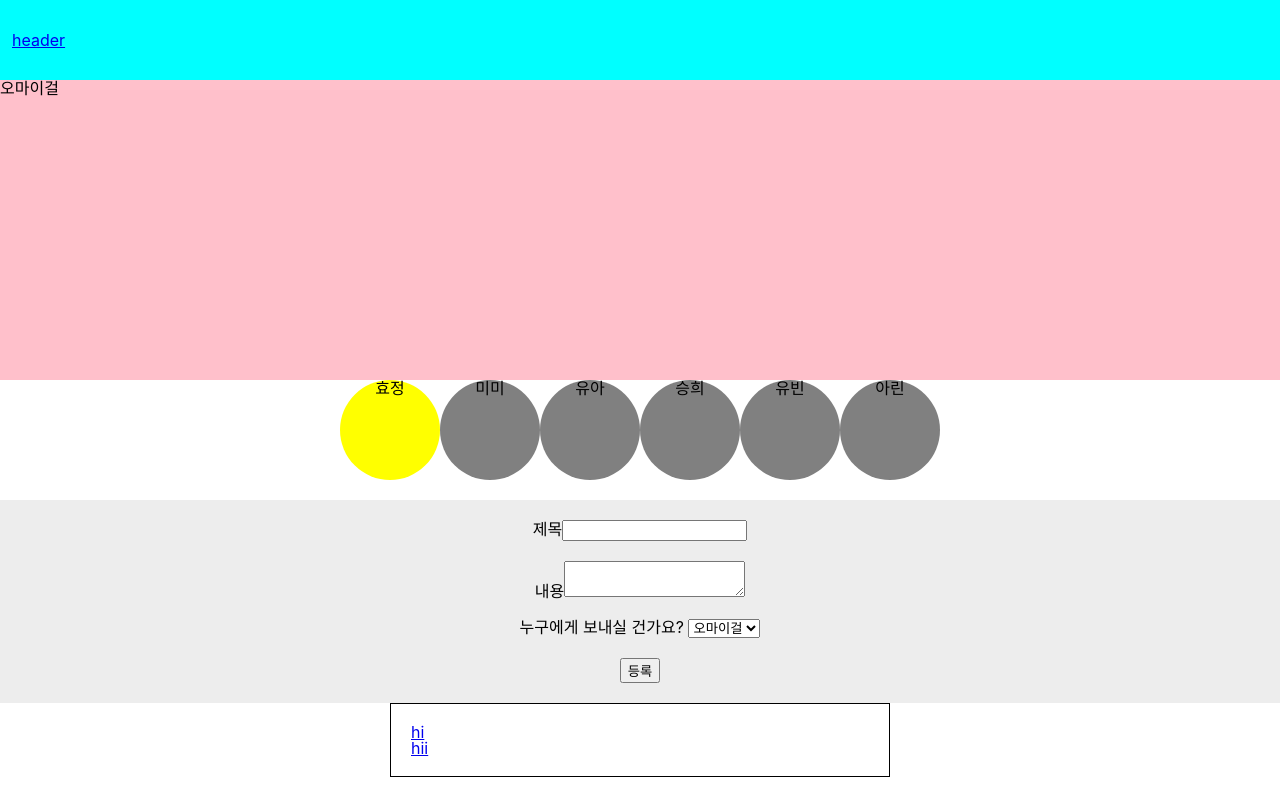
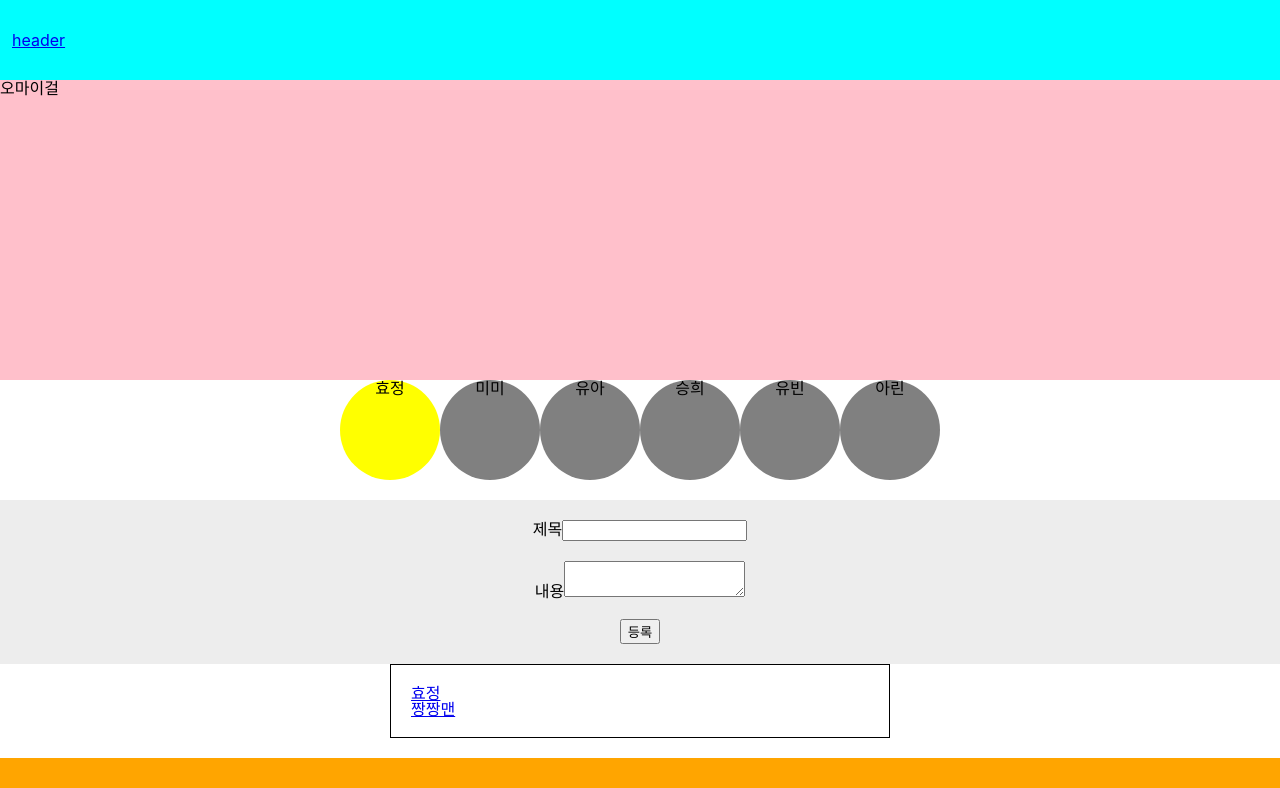
Before and after one commit to brownrice0916/fan-letter-site, a React (Create React App) app: page /fanletter/1 in a window 1280 px wide. Shown: the top 788 px of the page. Built offline with nearby package versions, Linux system fonts and the light colour scheme.

Commit message:
add all-function

```diff
--- a/src/components/Layout.jsx
+++ b/src/components/Layout.jsx
@@ -22,11 +22,13 @@ const StyledFooter = styled.footer`
   justify-content: center;
 `;
 
-const Layout = ({ children }) => {
+const Layout = ({ children, setSelectedMember }) => {
   return (
     <div>
       <StyledHeader>
-        <Link to="/">header</Link>
+        <Link to="/" onClick={() => setSelectedMember("")}>
+          header
+        </Link>
       </StyledHeader>
       {children}
       <StyledFooter>푸터임</StyledFooter>
--- a/src/pages/FanLetter.jsx
+++ b/src/pages/FanLetter.jsx
@@ -1,6 +1,5 @@
-import React, { useEffect, useState } from "react";
+import React, { useEffect } from "react";
 import { Link, useParams } from "react-router-dom";
-import { datas } from "../shared/artists";
 import styled from "styled-components";
 import { v4 as uuidv4 } from "uuid";
 
@@ -61,6 +60,7 @@ const FanLetter = ({
   setArtists,
   selectedMember,
   setSelectedMember,
+  setCurrentArtist,
 }) => {
   const params = useParams();
 
@@ -68,35 +68,38 @@ const FanLetter = ({
   const currentArtist = artists.find((item) => item.id === parseInt(params.id));
 
   useEffect(() => {
-    setSelectedMember(currentArtist.members[0]);
-  }, []);
-  console.log("foundData", currentArtist);
+    setCurrentArtist(artists.find((item) => item.id === parseInt(params.id)));
+    setSelectedMember((prev) => (prev ? prev : currentArtist.members[0]));
+  }, [currentArtist, setSelectedMember, setCurrentArtist, params.id]);
   const handleSubmit = (e) => {
     e.preventDefault();
 
     const nickname = e.target.nickname.value;
     const content = e.target.content.value;
-    const changedMembers = artists.map((member) => {
-      if (member.id === selectedMember.id) {
-        // 선택된 멤버의 경우 fanLetters를 업데이트한 새로운 객체를 반환
-        return {
+
+    const addedLetters = { nickname, content, id: uuidv4(), date: new Date() };
+    const changedArtists = artists.map((artist) =>
+      artist.id === currentArtist.id
+        ? {
+            ...artist,
+            members: artist.members.map((member) =>
+              member.id === selectedMember.id
+                ? {
                     ...member,
-          fanLetters: [
-            ...member.fanLetters,
-            { nickname, content, id: uuidv4(), date: new Date() },
-          ],
-        };
+                    fanLetters: [...member.fanLetters, addedLetters],
                   }
-      return member; // 선택되지 않은 멤버는 그대로 반환
+                : member
+            ),
+          }
+        : artist
+    );
+    setArtists(changedArtists);
+    setSelectedMember({
+      ...selectedMember,
+      fanLetters: [...selectedMember.fanLetters, addedLetters],
     });
-    setArtists(changedMembers);
-    //setFanLetters([...fanLetters, { title, content }]);
 
     // 선택된 멤버의 fanLetters 업데이트
-    const updatedSelectedMember = changedMembers.find(
-      (member) => member.id === selectedMember.id
-    );
-    setSelectedMember(updatedSelectedMember);
   };
 
   return (
@@ -137,6 +140,7 @@ const FanLetter = ({
           <textarea type="content" name="content" />
         </div>
         <div>
+          {currentArtist.length > 0 && (
             <p>
               누구에게 보내실 건가요?{" "}
               <span>
@@ -145,13 +149,13 @@ const FanLetter = ({
                   value={selectedMember ? selectedMember.id : 0}
                   onChange={(e) => {
                     const selectedMemberId = parseInt(e.target.value);
-                  const selectedMember = artists.find(
+                    const selectedMember = currentArtist.members.find(
                       (member) => member.id === selectedMemberId
                     );
                     setSelectedMember(selectedMember);
                   }}
                 >
-                {artists.map((member) => (
+                  {currentArtist.members.map((member) => (
                     <option key={member.id} value={member.id}>
                       {member.name}
                     </option>
@@ -159,6 +163,7 @@ const FanLetter = ({
                 </select>
               </span>
             </p>
+          )}
         </div>
         <input type="submit" value="등록" />
       </StyledForm>
--- a/src/pages/Home.jsx
+++ b/src/pages/Home.jsx
@@ -1,4 +1,3 @@
-import React, { useState } from "react";
 import { Link } from "react-router-dom";
 import styled from "styled-components";
 import { datas } from "../shared/artists";
@@ -26,8 +25,6 @@ const StyledArtistList = styled.section`
   }
 `;
 
-const moveToFanPage = (id) => {};
-
 const Home = () => {
   return (
     <>
@@ -38,7 +35,7 @@ const Home = () => {
         <h1>아티스트리스트</h1>
         <ul>
           {datas.map((item) => (
-            <li onClick={moveToFanPage} key={item.id}>
+            <li key={item.id}>
               <Link to={`/fanletter/${item.id}`}>{item.name}</Link>
             </li>
           ))}
--- a/src/shared/Router.js
+++ b/src/shared/Router.js
@@ -9,10 +9,11 @@ import { datas } from "./artists";
 const Router = () => {
   const [artists, setArtists] = useState(datas);
   const [selectedMember, setSelectedMember] = useState();
+  const [currentArtist, setCurrentArtist] = useState(datas[0]);
   console.log(datas);
   return (
     <BrowserRouter>
-      <Layout>
+      <Layout setSelectedMember={setSelectedMember}>
         <Routes>
           <Route path="/" element={<Home />} />
           <Route
@@ -23,6 +24,7 @@ const Router = () => {
                 selectedMember={selectedMember}
                 artists={artists}
                 setArtists={setArtists}
+                setCurrentArtist={setCurrentArtist}
               />
             }
           />
@@ -33,6 +35,8 @@ const Router = () => {
                 selectedMember={selectedMember}
                 artists={artists}
                 setArtists={setArtists}
+                currentArtist={currentArtist}
+                setSelectedMember={setSelectedMember}
               />
             }
           />
--- a/src/shared/artists.js
+++ b/src/shared/artists.js
@@ -9,15 +9,14 @@ export const datas = [
         id: 1,
         name: "효정",
         fanLetters: [
-          { id: uuidv4(), nickname: "hi", content: "hii", date: "" },
-          { id: uuidv4(), nickname: "bye", content: "byee", date: "" },
+          { id: uuidv4(), nickname: "효정", content: "짱짱맨", date: "" },
         ],
       },
       {
         id: 2,
         name: "미미",
         fanLetters: [
-          { id: uuidv4(), nickname: "hi2", content: "hii", date: "" },
+          { id: uuidv4(), nickname: "미미가", content: "최고", date: "" },
           { id: uuidv4(), nickname: "bye2", content: "byee", date: "" },
         ],
       },
@@ -25,7 +24,7 @@ export const datas = [
         id: 3,
         name: "유아",
         fanLetters: [
-          { id: uuidv4(), nickname: "hi3", content: "hii", date: "" },
+          { id: uuidv4(), nickname: "유아", content: "사랑해", date: "" },
           { id: uuidv4(), nickname: "bye3", content: "byee", date: "" },
         ],
       },
@@ -33,7 +32,7 @@ export const datas = [
         id: 4,
         name: "승희",
         fanLetters: [
-          { id: uuidv4(), nickname: "hi4", content: "hii", date: "" },
+          { id: uuidv4(), nickname: "승희", content: "승승장구", date: "" },
           { id: uuidv4(), nickname: "bye4", content: "byee", date: "" },
         ],
       },
@@ -41,7 +40,7 @@ export const datas = [
         id: 5,
         name: "유빈",
         fanLetters: [
-          { id: uuidv4(), nickname: "hi5", content: "hii", date: "" },
+          { id: uuidv4(), nickname: "유빈", content: "원더걸스", date: "" },
           { id: uuidv4(), nickname: "bye5", content: "byee", date: "" },
         ],
       },
@@ -49,7 +48,7 @@ export const datas = [
         id: 6,
         name: "아린",
         fanLetters: [
-          { id: uuidv4(), nickname: "hi6", content: "hi", date: "" },
+          { id: uuidv4(), nickname: "아린", content: "아리니", date: "" },
           { id: uuidv4(), nickname: "bye6", content: "hi2", date: "" },
         ],
       },
@@ -63,7 +62,7 @@ export const datas = [
         id: 1,
         name: "민지",
         fanLetters: [
-          { id: uuidv4(), nickname: "hi6", content: "hi", date: "" },
+          { id: uuidv4(), nickname: "민지", content: "짱짱", date: "" },
           { id: uuidv4(), nickname: "bye6", content: "hi2", date: "" },
         ],
       },
@@ -71,7 +70,7 @@ export const datas = [
         id: 2,
         name: "하니",
         fanLetters: [
-          { id: uuidv4(), nickname: "hi6", content: "hi", date: "" },
+          { id: uuidv4(), nickname: "하니", content: "달려라", date: "" },
           { id: uuidv4(), nickname: "bye6", content: "hi2", date: "" },
         ],
       },
@@ -79,7 +78,7 @@ export const datas = [
         id: 3,
         name: "다니엘",
         fanLetters: [
-          { id: uuidv4(), nickname: "hi6", content: "hi", date: "" },
+          { id: uuidv4(), nickname: "다니엘", content: "래드클리프", date: "" },
           { id: uuidv4(), nickname: "bye6", content: "hi2", date: "" },
         ],
       },
@@ -87,7 +86,7 @@ export const datas = [
         id: 4,
         name: "해린",
         fanLetters: [
-          { id: uuidv4(), nickname: "hi6", content: "hi", date: "" },
+          { id: uuidv4(), nickname: "해린", content: "해리니", date: "" },
           { id: uuidv4(), nickname: "bye6", content: "hi2", date: "" },
         ],
       },
@@ -95,7 +94,7 @@ export const datas = [
         id: 5,
         name: "혜인",
         fanLetters: [
-          { id: uuidv4(), nickname: "hi6", content: "hi", date: "" },
+          { id: uuidv4(), nickname: "혜인", content: "혜인사", date: "" },
           { id: uuidv4(), nickname: "bye6", content: "hi2", date: "" },
         ],
       },
@@ -109,7 +108,7 @@ export const datas = [
         id: 1,
         name: "아이유",
         fanLetters: [
-          { id: uuidv4(), nickname: "hi6", content: "hi", date: "" },
+          { id: uuidv4(), nickname: "아이유", content: "징쨩", date: "" },
           { id: uuidv4(), nickname: "bye6", content: "hi2", date: "" },
         ],
       },
```
Also changed, not shown: src/pages/FanLetterDetail.jsx (+72 -10 lines). Lines whose indentation alone changed are shown as unchanged.
